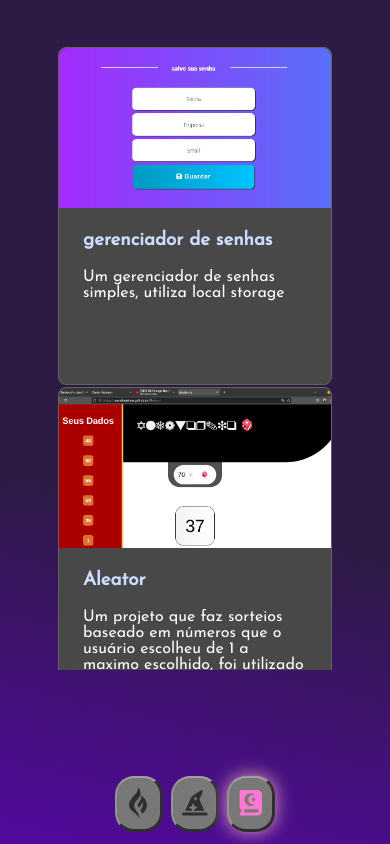
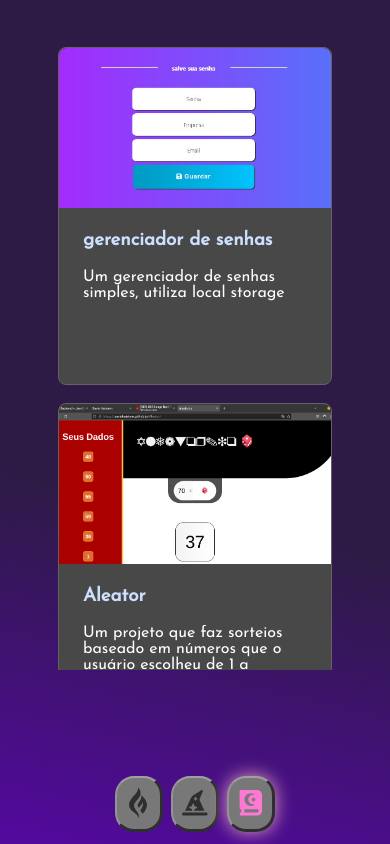
Before and after one commit to SavioHaistem/Portifolio, a Vue app: page / in a window 390 px wide. Both pictures are taken after a click on the button 251 px from the left and 804 px from the top of the page. Built offline with nearby package versions, Linux system fonts and the light colour scheme.

Commit message:
style(fix): grid project card height

```diff
--- a/src/Projects.vue
+++ b/src/Projects.vue
@@ -162,8 +162,8 @@ ul.projects-list > li.project-item > img.project-image {
 
 @media only screen and (max-width: 768px) {
   ul.projects-list > li.project-item > div.tecnologies-list {
-    transform: translateY(-99px);
-    margin-bottom: -95.7px;
+    transform: translateY(-103px);
+    margin-bottom: -100.5px;
   }
   main.projects-body {
     align-items: end;
@@ -174,7 +174,7 @@ ul.projects-list > li.project-item > img.project-image {
     width: 100vw;
     grid-template-columns: repeat(auto-fill, minmax(16rem, 1fr));
     grid-gap: 20px;
-    grid-auto-rows: 20rem;
+    grid-auto-rows: 21rem;
   }
   ul.projects-list > li.project-item {
     width: 17rem;
```
